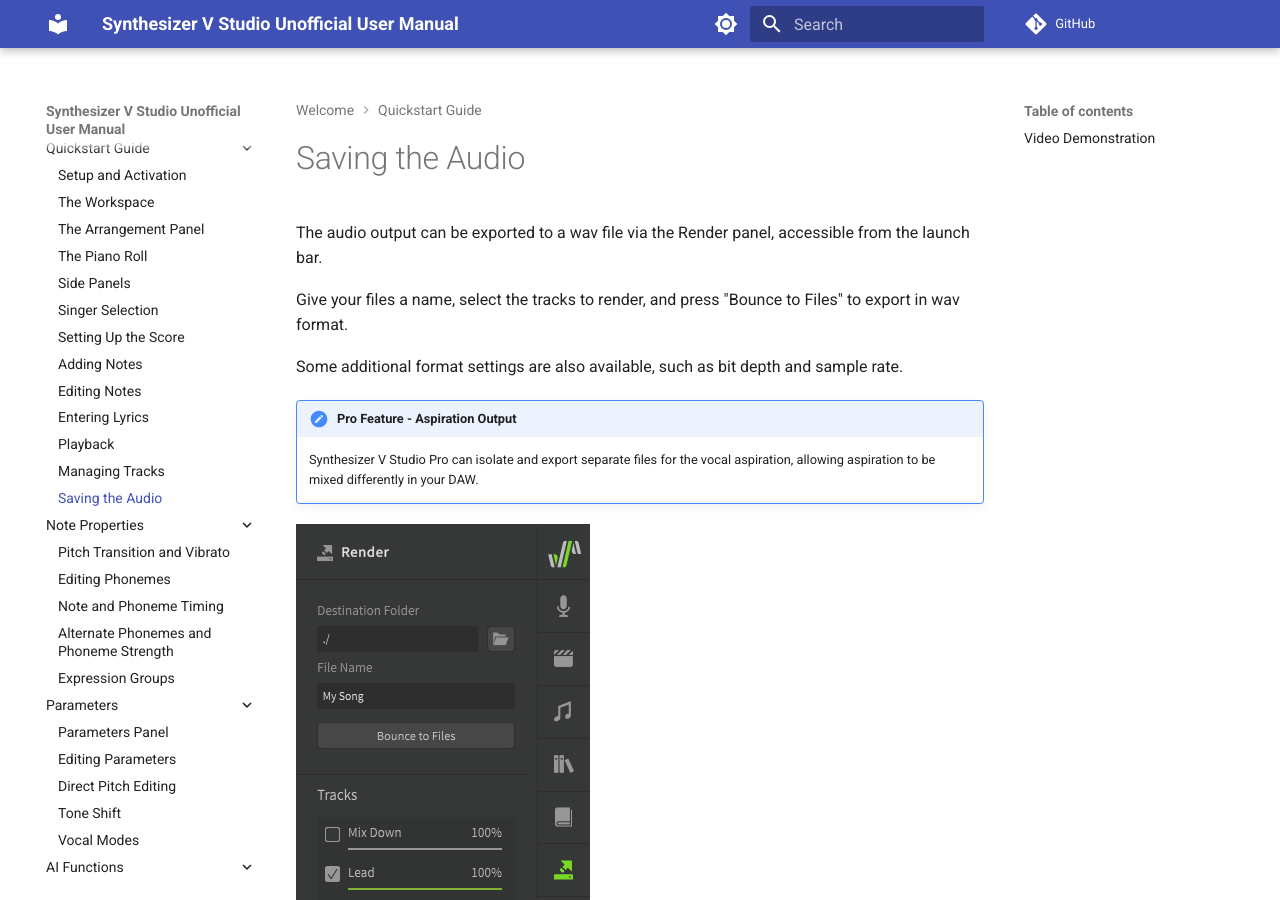
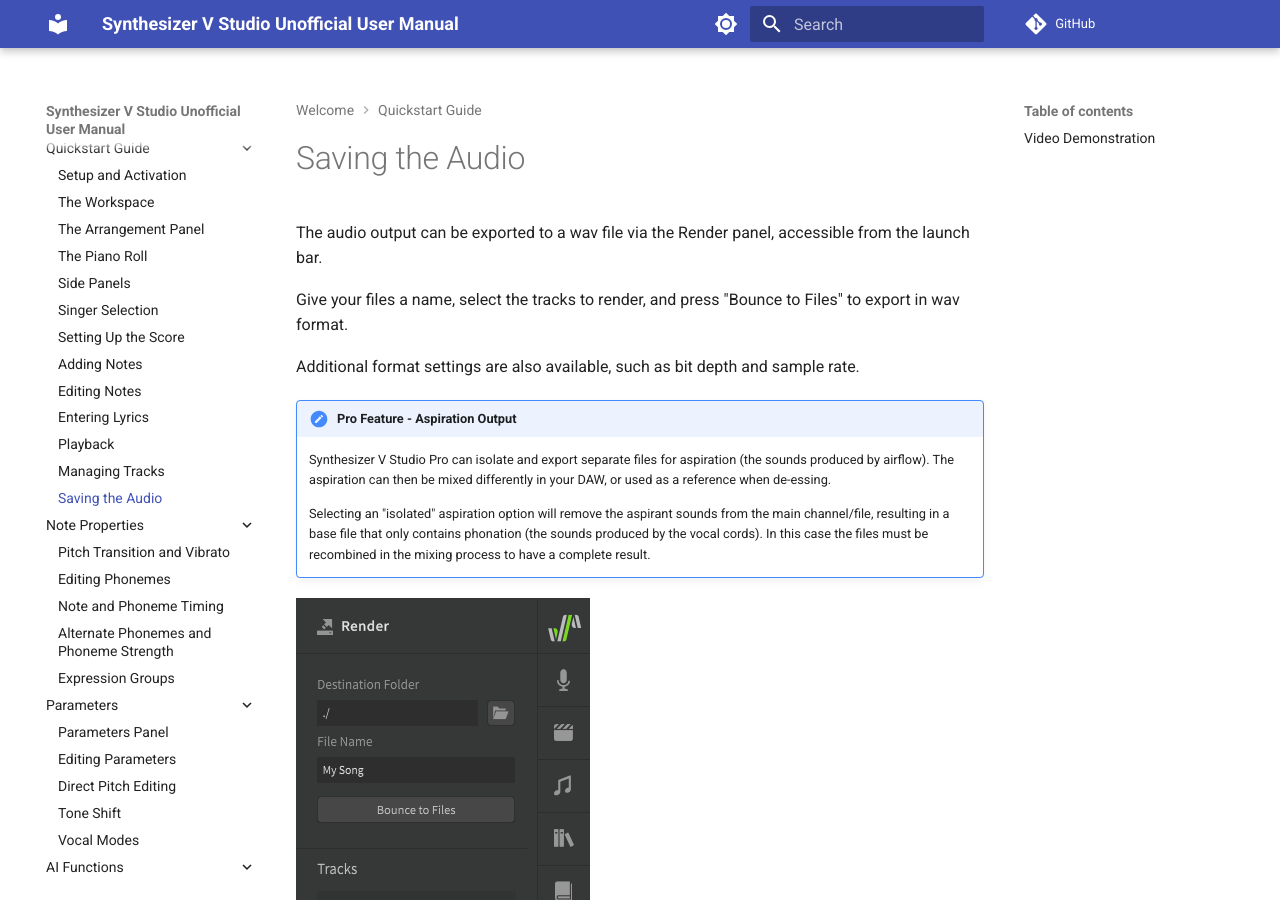
Before and after one commit to claire-west/svstudio-manual, an MkDocs documentation site: the page built from docs/quickstart/saving-the-audio.md, in a window 1280 px wide and 900 px high. Built offline with MkDocs 1.6.1 and Material for MkDocs 9.7.7, drawn with Linux system fonts in a browser that asks for light colours; comment, search, counter and statistics services are not loaded.

Commit message:
Various improvements

```diff
--- a/docs/quickstart/saving-the-audio.md
+++ b/docs/quickstart/saving-the-audio.md
@@ -4,11 +4,13 @@
 
 Give your files a name, select the tracks to render, and press "Bounce to Files" to export in wav format.
 
-Some additional format settings are also available, such as bit depth and sample rate.
+Additional format settings are also available, such as bit depth and sample rate.
 
 !!! note "Pro Feature - Aspiration Output"
 
-    Synthesizer V Studio Pro can isolate and export separate files for the vocal aspiration, allowing aspiration to be mixed differently in your DAW.
+    Synthesizer V Studio Pro can isolate and export separate files for aspiration (the sounds produced by airflow). The aspiration can then be mixed differently in your DAW, or used as a reference when de-essing.
+
+    Selecting an "isolated" aspiration option will remove the aspirant sounds from the main channel/file, resulting in a base file that only contains phonation (the sounds produced by the vocal cords). In this case the files must be recombined in the mixing process to have a complete result.
 
 ![Create a Track](../img/quickstart/render.png)
 
```
Also changed, not shown: docs/ai-functions/auto-pitch-tuning.md (+2 -0 lines), docs/daw-integration/plugin.md (+4 -0 lines), docs/faq.md (+1 -0 lines).
